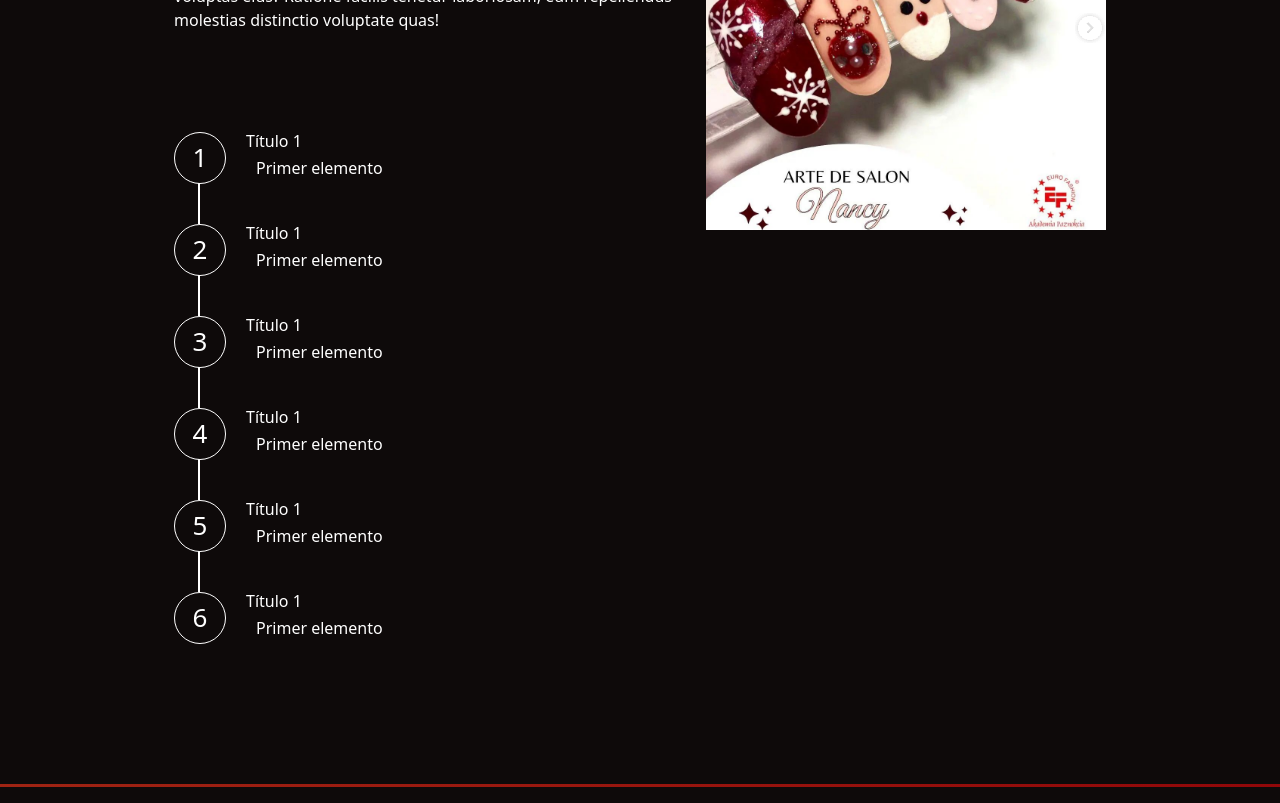
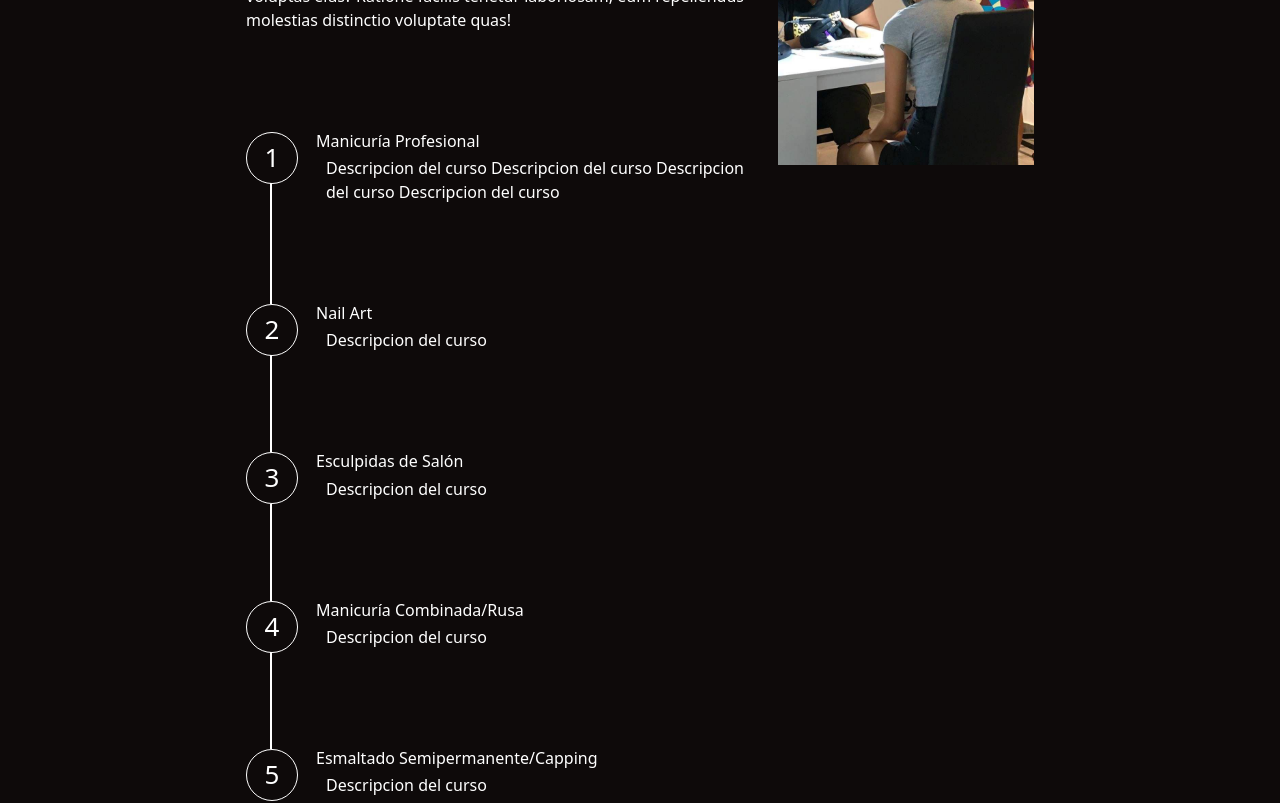
Before and after one commit to MatiasColazo1/tdu-page, an Angular app in the folder Cliente/: page /cursos in a window 1280 px wide. Shown: the part 660-1463 px from the top of the page. Built offline with nearby package versions, Linux system fonts and the light colour scheme; a web font is replaced by a local one.

Commit message:
arreglos

```diff
--- a/Cliente/src/app/components/cursos/cursos.component.css
+++ b/Cliente/src/app/components/cursos/cursos.component.css
@@ -1,9 +1,4 @@
-.content {
 
-  min-height: 100vh;
-
-  margin: 0;
-}
 
 .banner {
   position: relative;
@@ -62,6 +57,7 @@ h2 {
   display: flex;
   justify-content: center;
   align-items: flex-start;
+
 }
 
 
@@ -77,7 +73,12 @@ h2 {
 }
 
 .imagen {
+  width: 20%;
+}
 
+.img {
+  max-width: 100%;
+  height: 50%;
 }
 
 .lista-circular {
@@ -89,8 +90,9 @@ h2 {
 .lista-circular li {
   counter-increment: lista-numerada;
   display: flex;
-  margin-bottom: 20px;
+  margin-bottom: 100px;
   position: relative;
+  padding-left: 70px; /* Espacio para el número y la línea */
 }
 
 .lista-circular li::before {
@@ -101,10 +103,13 @@ h2 {
   line-height: 1.85em;
   border-radius: 50%;
   text-align: center;
+  position: absolute; /* Posición absoluta dentro del LI */
+  left: 0; /* Alineado a la izquierda del LI */
+  top: 0; /* Alineado a la parte superior del LI */
   margin-right: 20px;
   border: 1px solid #fff;
   font-size: 26px;
-  margin-bottom: 20px;
+  z-index: 1; /* Asegura que el número esté sobre la línea */
 }
 
 .lista-circular h6 {
@@ -123,9 +128,10 @@ h2 {
   position: absolute;
   left: 1.5em;
   top: 3.2em;
-  bottom: -20px;
+
+  bottom: -100px;
   border-left: 2px solid #fff;
-  z-index: -1;
+  z-index: 0
 }
 
 /* No dibujar una línea en el último elemento */
--- a/Cliente/src/app/components/cursos/cursos.component.html
+++ b/Cliente/src/app/components/cursos/cursos.component.html
@@ -18,47 +18,40 @@
       <ol class="lista-circular">
         <li>
           <div class="">
-            <h6>Título 1</h6>
-            <span>Primer elemento</span>
+            <h6>Manicuría Profesional</h6>
+            <span>Descripcion del curso Descripcion del curso Descripcion del curso Descripcion del curso</span>
           </div>
         </li>
         <li>
           <div class="">
-            <h6>Título 1</h6>
-            <span>Primer elemento</span>
+            <h6>Nail Art</h6>
+            <span>Descripcion del curso</span>
           </div>
         </li>
         <li>
           <div class="">
-            <h6>Título 1</h6>
-            <span>Primer elemento</span>
+            <h6>Esculpidas de Salón</h6>
+            <span>Descripcion del curso</span>
           </div>
         </li>
         <li>
           <div class="">
-            <h6>Título 1</h6>
-            <span>Primer elemento</span>
+            <h6>Manicuría Combinada/Rusa</h6>
+            <span>Descripcion del curso</span>
           </div>
         </li>
         <li>
           <div class="">
-            <h6>Título 1</h6>
-            <span>Primer elemento</span>
-          </div>
-        </li>
-        <li>
-          <div class="">
-            <h6>Título 1</h6>
-            <span>Primer elemento</span>
+            <h6>Esmaltado Semipermanente/Capping</h6>
+            <span>Descripcion del curso</span>
           </div>
         </li>
       </ol>
   </div>
   <div class="imagen">
-    <img src="../../../assets/imgu1.png" alt="Descripción de la imagen">
+    <img src="../../../assets/curso-tdu.jpg" alt="Descripción de la imagen" class="img">
   </div>
 </div>
 <div style="height: 100px"></div>
 
-
 <app-footer></app-footer>
--- a/Cliente/src/app/components/cursosyjornadas/cursosyjornadas.component.css
+++ b/Cliente/src/app/components/cursosyjornadas/cursosyjornadas.component.css
@@ -101,7 +101,7 @@
     right: 20px;
     bottom: 20px;
     left: 20px;
-    border: 4px solid black;
+    border: 4px solid #fff;
     border-radius: 13px;
     /* Ajustar según sea necesario */
     opacity: 0;
--- a/Cliente/src/app/components/cursosyjornadas/cursosyjornadas.component.html
+++ b/Cliente/src/app/components/cursosyjornadas/cursosyjornadas.component.html
@@ -21,7 +21,7 @@
         <div class="col-md-6">
             <a routerLink="/jornadas">
                 <div class="card small-card">
-                    <img src="../../../assets/cursos-tdu.jpg" alt="">
+                    <img src="../../../assets/tdu-jornadas.jpg" alt="">
                     <div class="card-content">
                         <h3>Jornadas</h3>
                         <p>Información sobre todas las jornadas</p>
--- a/Cliente/src/app/components/jornadas/jornadas.component.css
+++ b/Cliente/src/app/components/jornadas/jornadas.component.css
@@ -56,3 +56,20 @@
     bottom: 0;
     z-index: 1;
   }
+
+
+
+  .contenedor-lista {
+    max-width: 600px; /* Ajusta esto según tus necesidades */
+    margin: 0 auto;
+    padding: 20px;
+}
+
+
+
+.mi-lista-procesos li {
+    background-color: #f0f0f0; /* Fondo de cada elemento de la lista */
+    margin-bottom: 10px; /* Espacio entre elementos de la lista */
+    padding: 10px;
+
+}
--- a/Cliente/src/app/components/jornadas/jornadas.component.html
+++ b/Cliente/src/app/components/jornadas/jornadas.component.html
@@ -3,4 +3,14 @@
   <h1>Jornadas</h1>
   <h2>Toda la informacion sobre las jornadas</h2>
 </div>
+
+<div class="contenedor-lista">
+  <ol class="mi-lista-procesos">
+      <li>Primer paso del proceso</li>
+      <li>Segundo paso del proceso</li>
+      <li>Tercer paso del proceso</li>
+      <!-- Agrega más elementos de lista según sea necesario -->
+  </ol>
+</div>
+
 <app-footer></app-footer>
--- a/Cliente/src/app/components/sobremi/sobremi.component.css
+++ b/Cliente/src/app/components/sobremi/sobremi.component.css
@@ -56,6 +56,11 @@
   }
 
 
+  .contenedor {
+    display: flex;
+    justify-content: center;
+    align-items: flex-start;
+  }
 
 
   .info {
--- a/Cliente/src/app/components/sobremi/sobremi.component.html
+++ b/Cliente/src/app/components/sobremi/sobremi.component.html
@@ -4,7 +4,8 @@
     <h2>Toda la informacion sobre la escuela</h2>
 </div>
 
-<div class="content d-flex justify-content-center align-items-center">
+<div style="height: 100px"></div>
+<div class="contenedor">
     <img src="../../../assets/tdu-sobremi.png" class="imagen">
     <div class="info">
         <h6>DETALLES & INFORMACIÓN</h6>
@@ -30,4 +31,6 @@
         </p>
     </div>
 </div>
+<div style="height: 100px"></div>
+
 <app-footer></app-footer>
```
Also changed, not shown: Cliente/src/assets/curso-tdu.jpg (added), Cliente/src/assets/tdu-jornadas.jpg (added).
